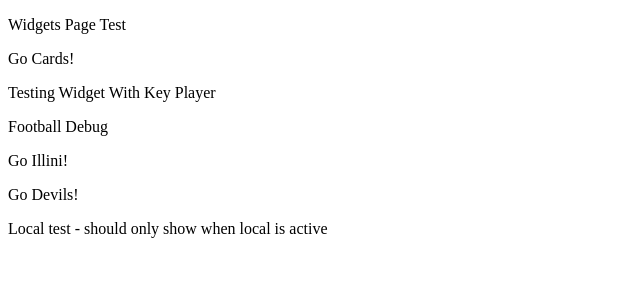
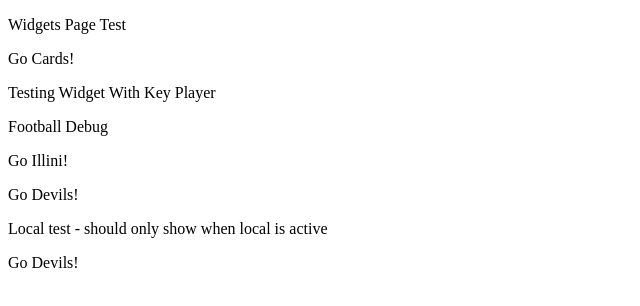
Before and after one commit to dillon-li/dillon-li.github.io, a plain HTML site: page widget-test.html in a window 1280 px wide. Shown: the full height of the page, 0-640 px from the left. Drawn offline with Linux system fonts and the light colour scheme; a script that the page names is missing.

Commit message:
Update widget-test.html

```diff
--- a/widget-test.html
+++ b/widget-test.html
@@ -36,6 +36,11 @@
         <blockquote class="scores-widget" data-widget-id="e25ea62b-61f0-4327-b2d4-5b5505635cc0" data-token="7E052DD870A2D2C7BBBF92772BD77BB9"></blockquote>
     </div>
 
+      <div>
+        <p>Go Devils!</p>
+        <blockquote class="scores-widget" data-widget-id="21664833-8da9-4951-a679-6518b25a32ba" data-token="F8AB1FD10632CB04050D31FEB1E0EA0C"></blockquote>
+    </div>
+
 </body>
 
 <script src="https://widgets-staging.thescore.com/js/widgets/platform.js"></script>
```
